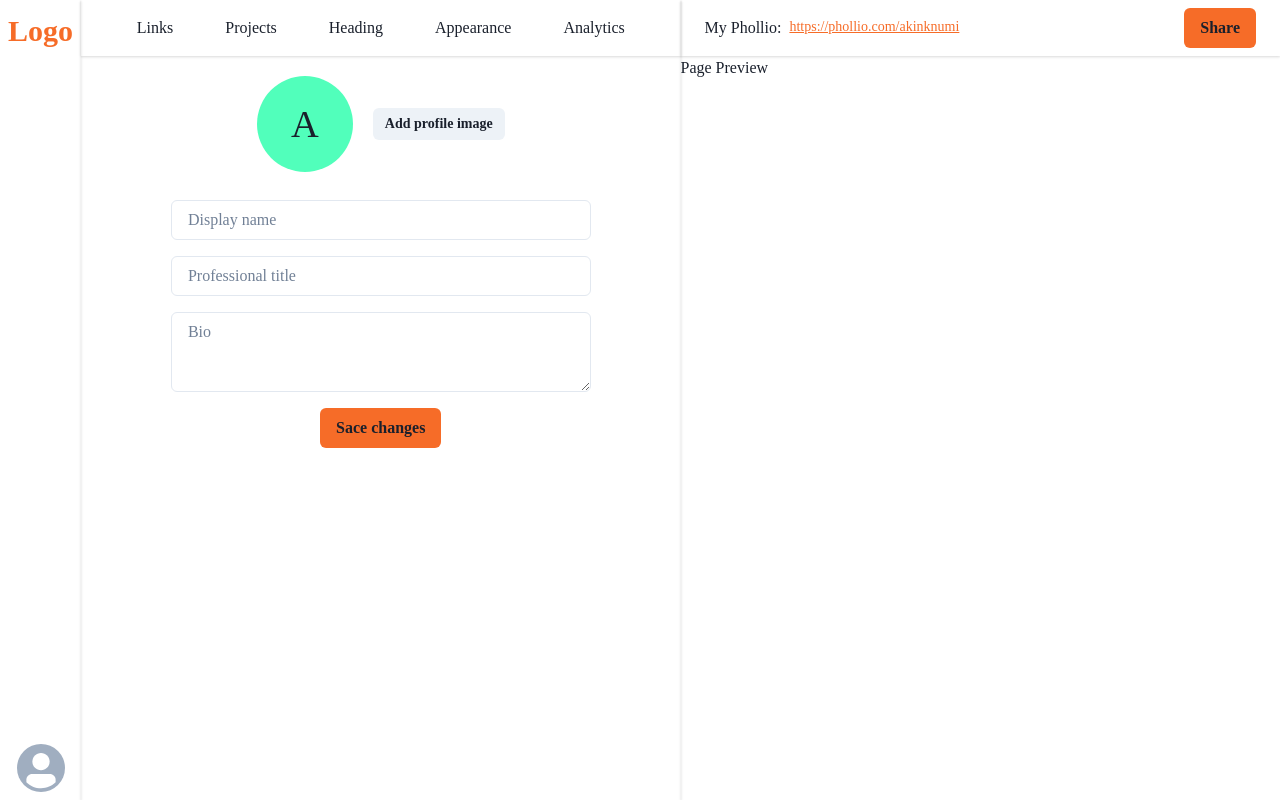
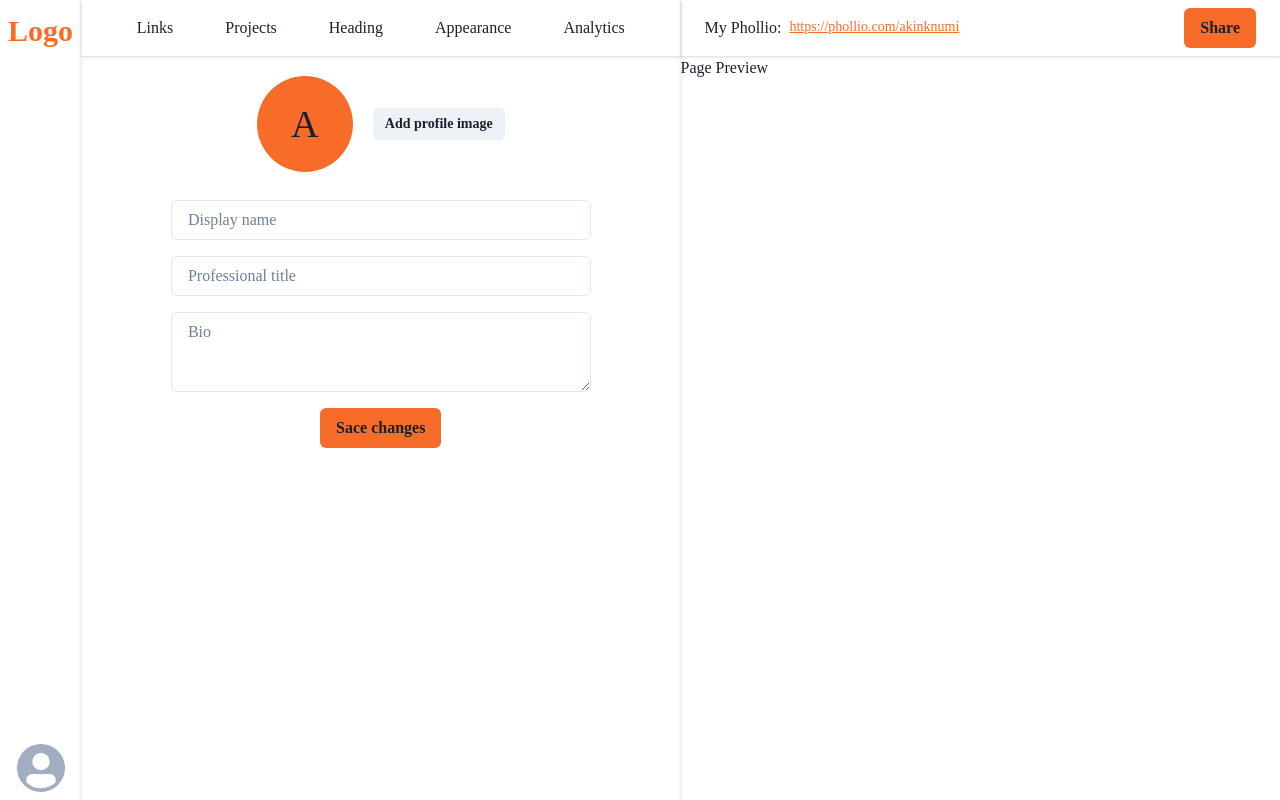
Before and after one commit to akinloluwami/phollio-old, a Next.js app: page /dashboard/heading in a window 1280 px wide. Built offline with nearby package versions, Linux system fonts and the light colour scheme.

Commit message:
changed avatar default bg color to accent color

```diff
--- a/pages/dashboard/heading.jsx
+++ b/pages/dashboard/heading.jsx
@@ -7,7 +7,7 @@ const Heading = () => {
     <DashboardLayout>
       <Flex flexDirection={"column"} alignItems={"center"}>
         <Flex alignItems={"center"} my={5}>
-          <Avatar size={"xl"} name={"Akinkunmi"} />
+          <Avatar size={"xl"} name={"Akinkunmi"} bg={"brand.accent"} />
           <Button size={"sm"} ml={5}>
             Add profile image
           </Button>
```
